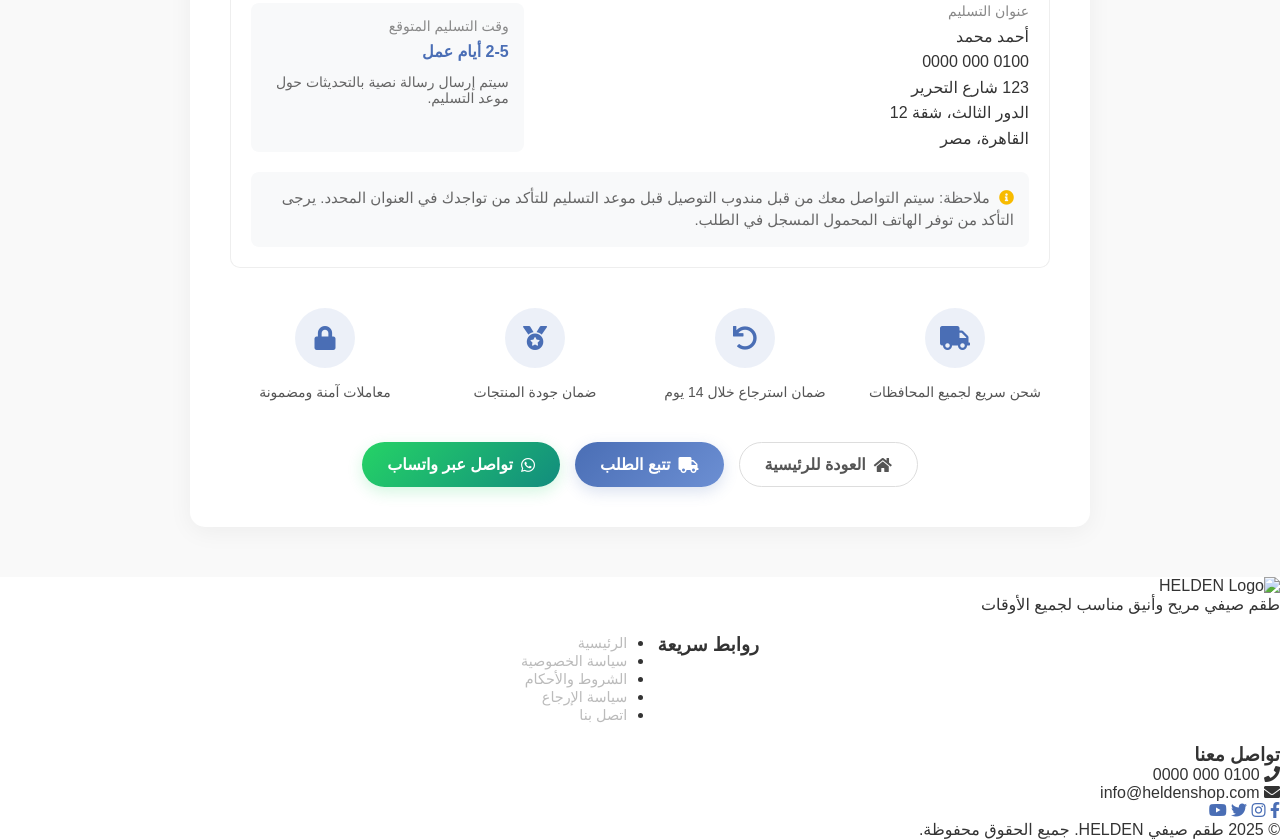
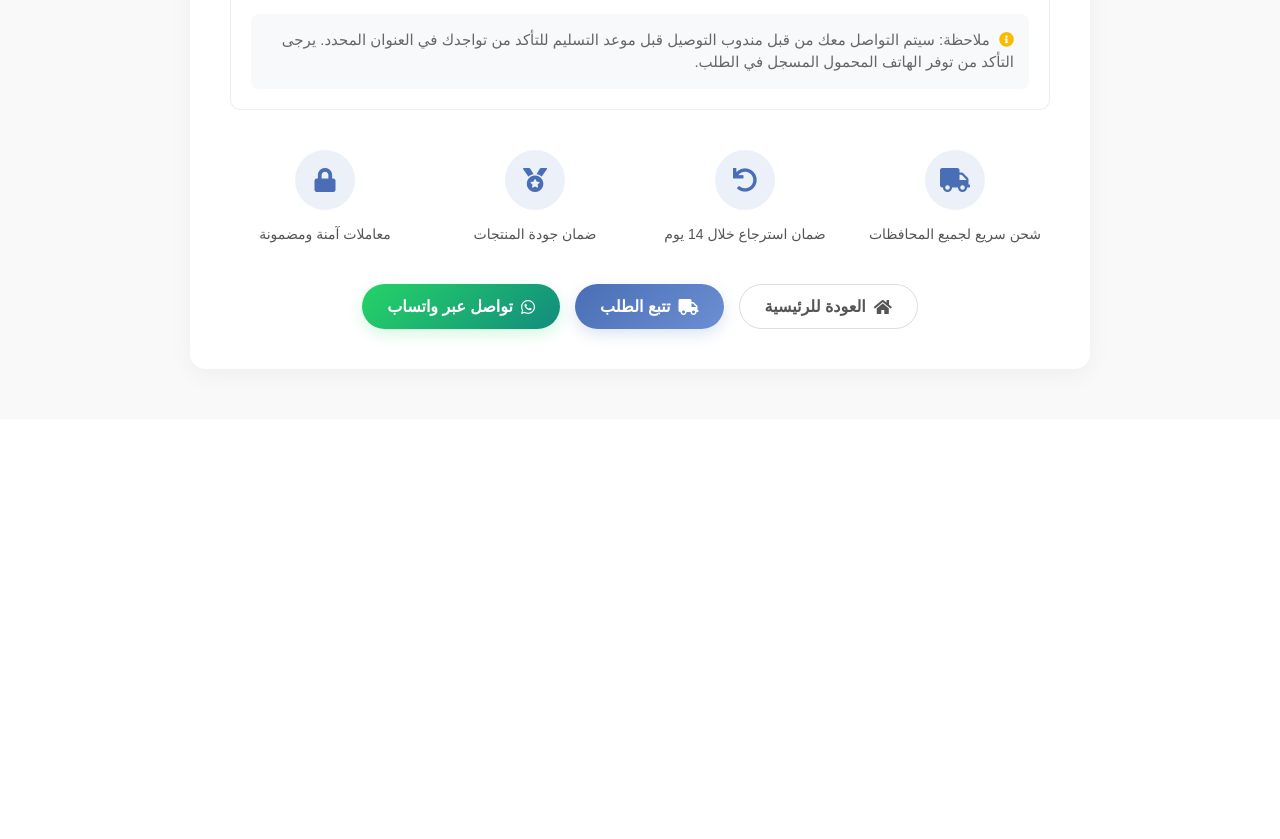
Before and after one commit to taysirco/loutus-hux, a website: page confirm.html in a window 1280 px wide. Shown: the part 879-1718 px from the top of the page. After the commit the page ends 1298 px from the top, so only its background shows below. Drawn offline with Linux system fonts and the light colour scheme.

Commit message:
Remove header and footer from confirmation page

```diff
--- a/confirm.html
+++ b/confirm.html
@@ -370,28 +370,6 @@ src="https://www.facebook.com/tr?id=1731092407482872&ev=PageView&noscript=1"
     </style>
 </head>
 <body>
-    <!-- HEADER SECTION -->
-    <header class="site-header">
-        <div class="container">
-            <div class="logo">
-                <a href="index.html">
-                    <img src="Public/images/logo.png" alt="HELDEN Logo">
-                </a>
-            </div>
-            <nav class="main-nav">
-                <ul class="nav-links">
-                    <li><a href="index.html">الرئيسية</a></li>
-                    <li><a href="privacy-policy.html">سياسة الخصوصية</a></li>
-                    <li><a href="terms.html">الشروط والأحكام</a></li>
-                    <li><a href="return-policy.html">سياسة الإرجاع</a></li>
-                    <li><a href="contact.html">اتصل بنا</a></li>
-                </ul>
-            </nav>
-            <div class="mobile-menu-toggle">
-                <i class="fas fa-bars"></i>
-            </div>
-        </div>
-    </header>
 
     <!-- CONFIRMATION CONTENT -->
     <div class="confirm-page">
@@ -512,44 +490,6 @@ src="https://www.facebook.com/tr?id=1731092407482872&ev=PageView&noscript=1"
         </div>
     </div>
 
-    <!-- FOOTER SECTION -->
-    <footer class="site-footer">
-        <div class="container">
-            <div class="footer-content">
-                <div class="footer-logo">
-                    <img src="Public/images/logo.png" alt="HELDEN Logo">
-                    <p>طقم صيفي مريح وأنيق مناسب لجميع الأوقات</p>
-                </div>
-
-                <div class="footer-links">
-                    <h3>روابط سريعة</h3>
-                    <ul>
-                        <li><a href="index.html">الرئيسية</a></li>
-                        <li><a href="privacy-policy.html">سياسة الخصوصية</a></li>
-                        <li><a href="terms.html">الشروط والأحكام</a></li>
-                        <li><a href="return-policy.html">سياسة الإرجاع</a></li>
-                        <li><a href="contact.html">اتصل بنا</a></li>
-                    </ul>
-                </div>
-
-                <div class="footer-contact">
-                    <h3>تواصل معنا</h3>
-                    <p><i class="fas fa-phone"></i> 0100 000 0000</p>
-                    <p><i class="fas fa-envelope"></i> info@heldenshop.com</p>
-                    <div class="social-icons">
-                        <a href="#"><i class="fab fa-facebook-f"></i></a>
-                        <a href="#"><i class="fab fa-instagram"></i></a>
-                        <a href="#"><i class="fab fa-twitter"></i></a>
-                        <a href="#"><i class="fab fa-youtube"></i></a>
-                    </div>
-                </div>
-            </div>
-
-            <div class="footer-bottom">
-                <p>&copy; 2025 طقم صيفي HELDEN. جميع الحقوق محفوظة.</p>
-            </div>
-        </div>
-    </footer>
 
     <script>
         // Load order data from localStorage
```
